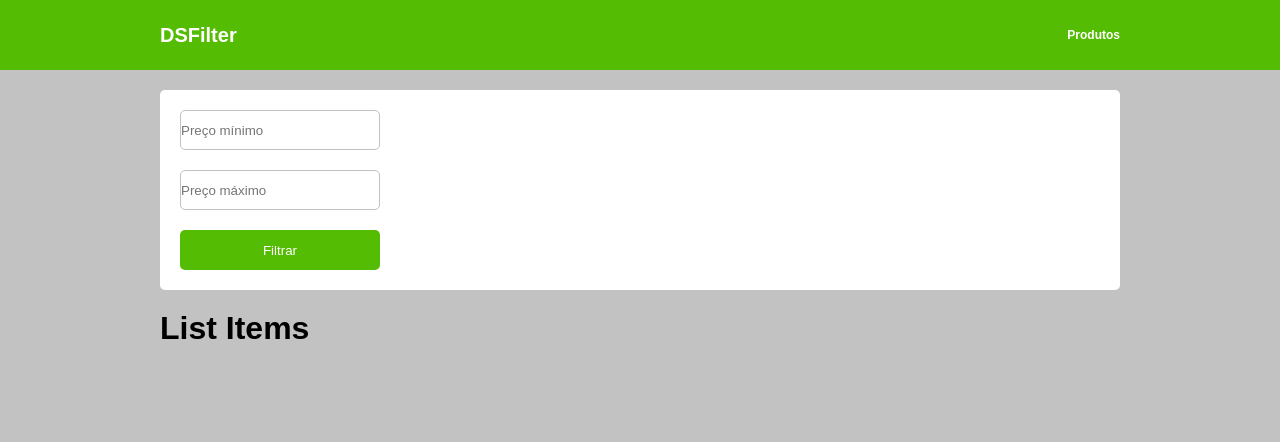
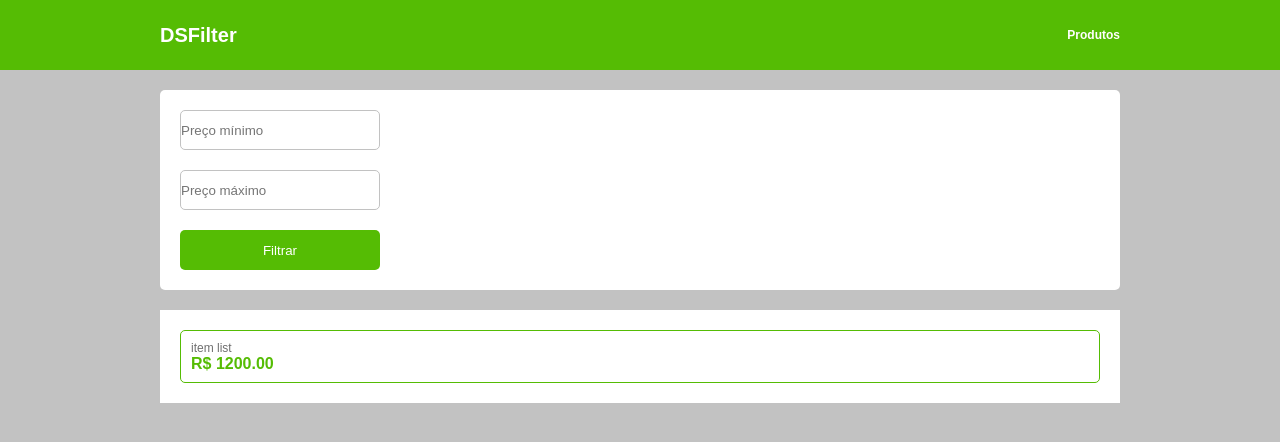
Before and after one commit to Caelest1s/DSFilter, a React (Vite) app: page / in a window 1280 px wide. Shown: the top 442 px of the page. Built offline with nearby package versions, Linux system fonts and the light colour scheme.

Commit message:
feat: add ListItem component

```diff
--- a/src/components/ListItem/index.tsx
+++ b/src/components/ListItem/index.tsx
@@ -4,7 +4,14 @@ export default function ListItem() {
     return (
         <>
             <div className="container-result-list">
-                <h1>List Items</h1>
+                <div className="dsf-output-item">
+                    <output className="dsf-output-item-name">
+                        item list
+                    </output>
+                    <output className="dsf-output-item-value">
+                        R$ 1200.00
+                    </output>
+                </div>
             </div>
         </>
     );
--- a/src/components/ListItem/style.css
+++ b/src/components/ListItem/style.css
@@ -1,5 +1,29 @@
 .container-result-list {
     width: 960px;
     margin: 0 auto;
+    padding: 20px;
+    background-color: var(--dsf-color-default-background);
+}
+
+.dsf-output-item {
     display: flex;
+    flex-direction: column;
+    width: 100%;
+    height: 53px;
+    padding: 10px;
+    border: 1px solid var(--dsf-color-border-result-list);
+    border-radius: 5px;
+    background-color: var(--dsf-color-default-background);
 }
+
+.dsf-output-item-name {
+    font-size: 12px;
+    font-weight: 400;
+    color: var(--dsf-color-font-output-item-name);
+}
+
+.dsf-output-item-value {
+    font-size: 16px;
+    font-weight: 700;
+    color: var(--dsf-color-font-output-item-value);
+}
--- a/src/index.css
+++ b/src/index.css
@@ -12,7 +12,11 @@
   --dsf-color-button-font: #FFFFFF;
   /* Field Input */
   --dsf-color-input-border: #C2C2C2;
-
+  /* Font */
+  --dsf-color-font-output-item-name: #6F6F6F;
+  --dsf-color-font-output-item-value: #55BC04;
+  /* Border */
+  --dsf-color-border-result-list: #55BC04;
 }
 
 * {
```
